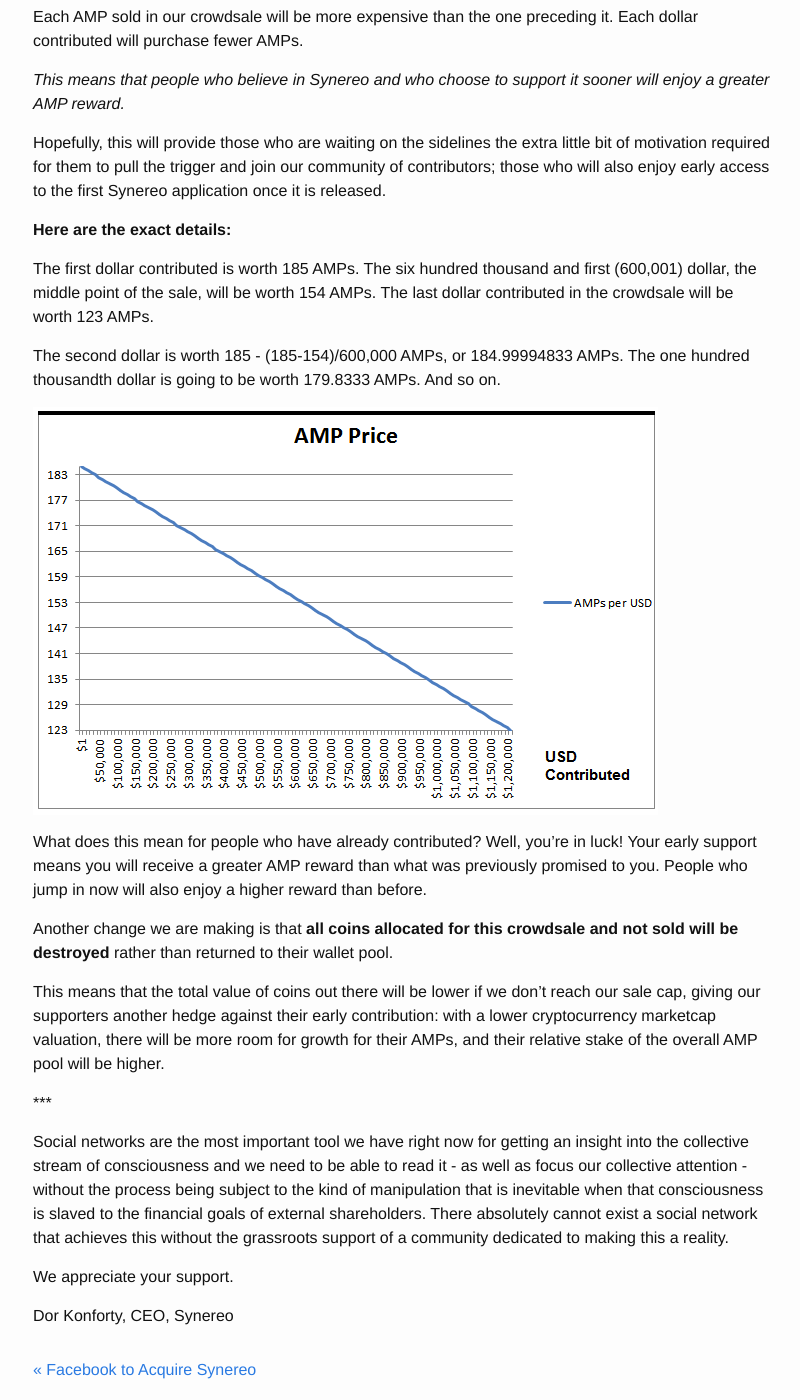
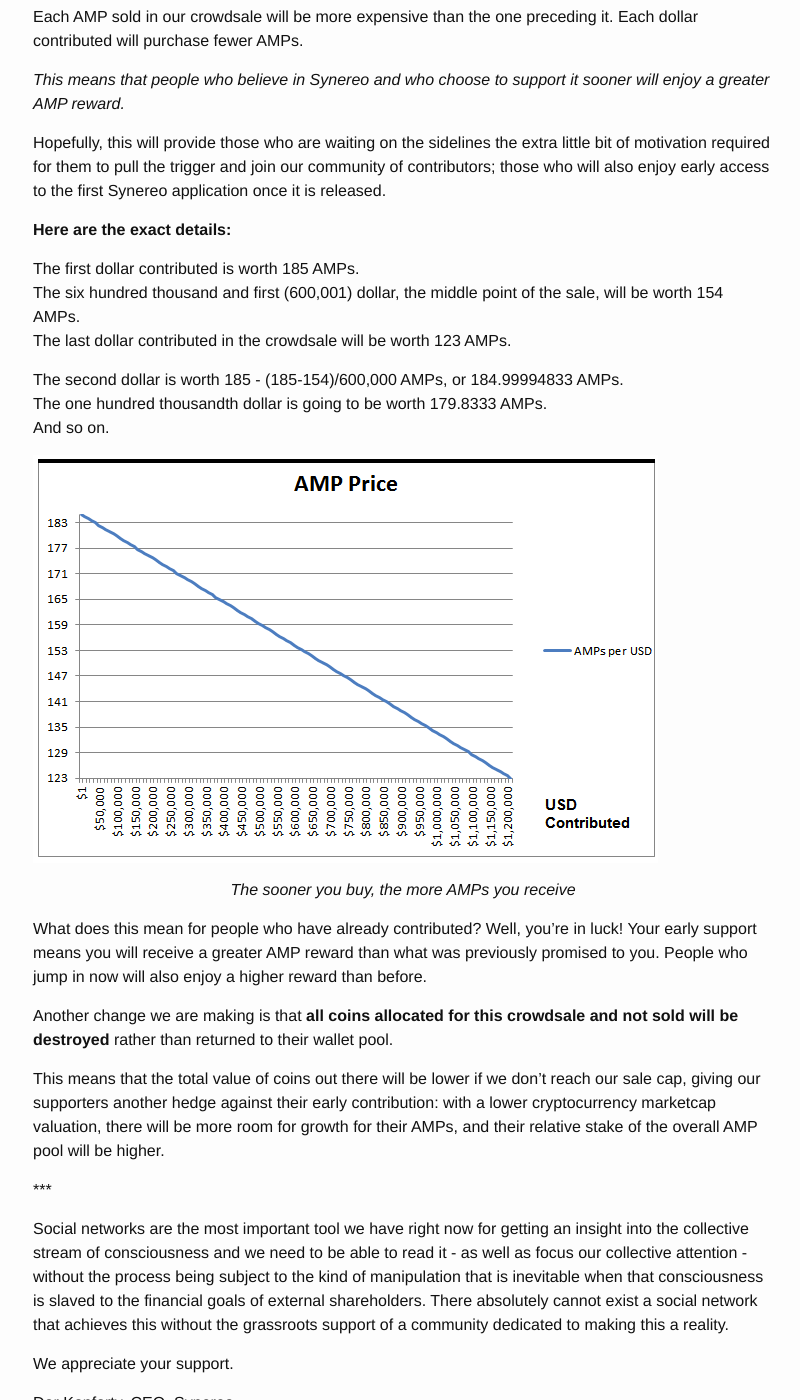
Before and after one commit to synereo/blog.synereo.com, a Jekyll site: the page built from _posts/2015-04-02-rule-change.markdown, in a window 1280 px wide and 1400 px high, scrolled down 644 px. Shown: the whole window, without its empty margins (237-1037 px from the left). Built offline with Jekyll 4.4.1, drawn with Linux system fonts in a browser that asks for light colours; a script that is not in the unit is left out.

Commit message:
Formatting

```diff
--- a/_posts/2015-04-02-rule-change.markdown
+++ b/_posts/2015-04-02-rule-change.markdown
@@ -27,15 +27,17 @@
 
 **Here are the exact details:**
 
-The first dollar contributed is worth 185 AMPs.
-The six hundred thousand and first (600,001) dollar, the middle point of the sale, will be worth 154 AMPs.
+The first dollar contributed is worth 185 AMPs.<br>
+The six hundred thousand and first (600,001) dollar, the middle point of the sale, will be worth 154 AMPs.<br>
 The last dollar contributed in the crowdsale will be worth 123 AMPs.
 
-The second dollar is worth 185 - (185-154)/600,000 AMPs, or 184.99994833 AMPs.
-The one hundred thousandth dollar is going to be worth 179.8333 AMPs.
+The second dollar is worth 185 - (185-154)/600,000 AMPs, or 184.99994833 AMPs.<br>
+The one hundred thousandth dollar is going to be worth 179.8333 AMPs.<br>
 And so on.
 
 ![AMP Price](/img/uploads/amp_price.png)
+
+*The sooner you buy, the more AMPs you receive*{: style="display: block; text-align: center;"}
 
 What does this mean for people who have already contributed?
 Well, you’re in luck! Your early support means you will receive a greater AMP reward than what was previously promised to you.
```
